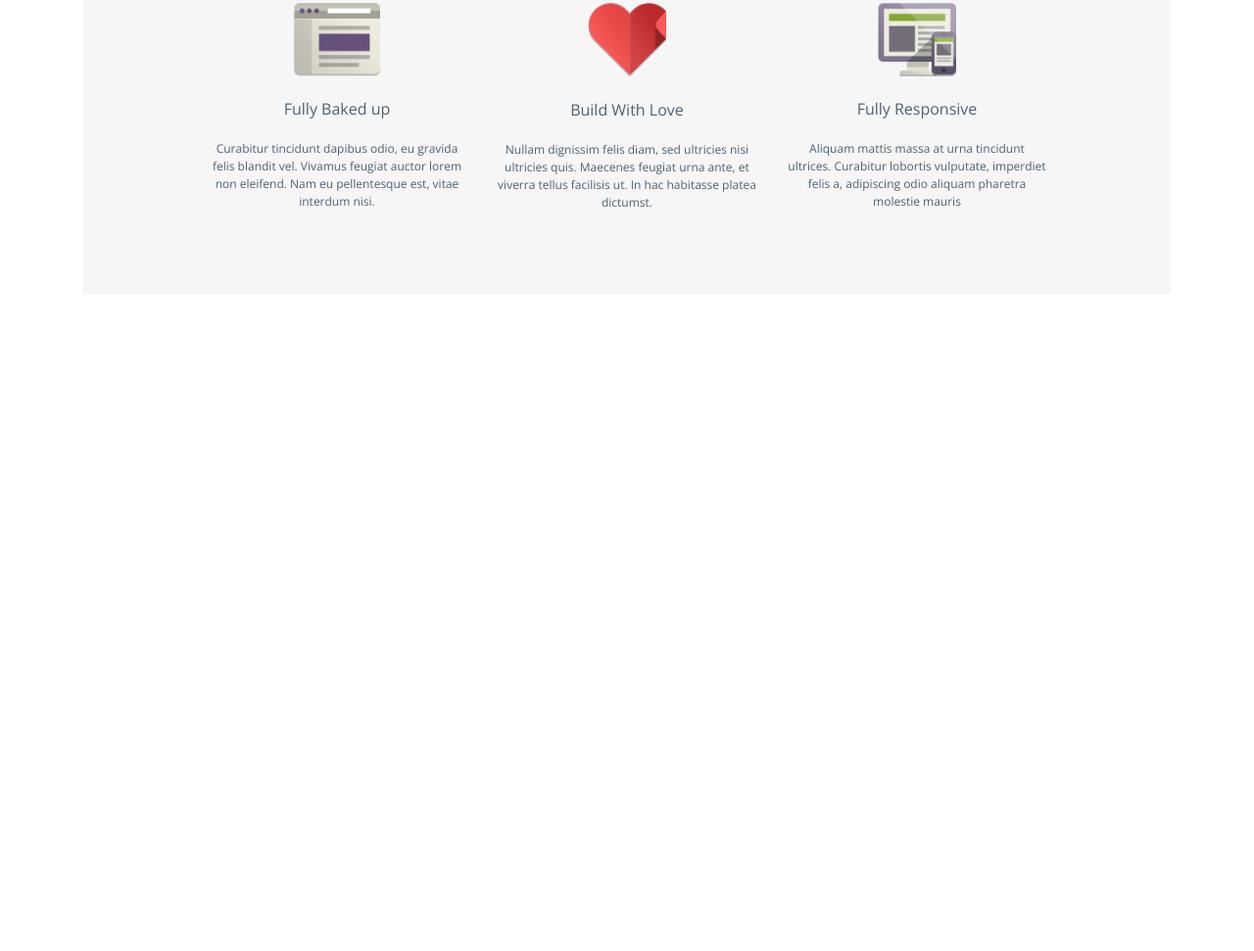
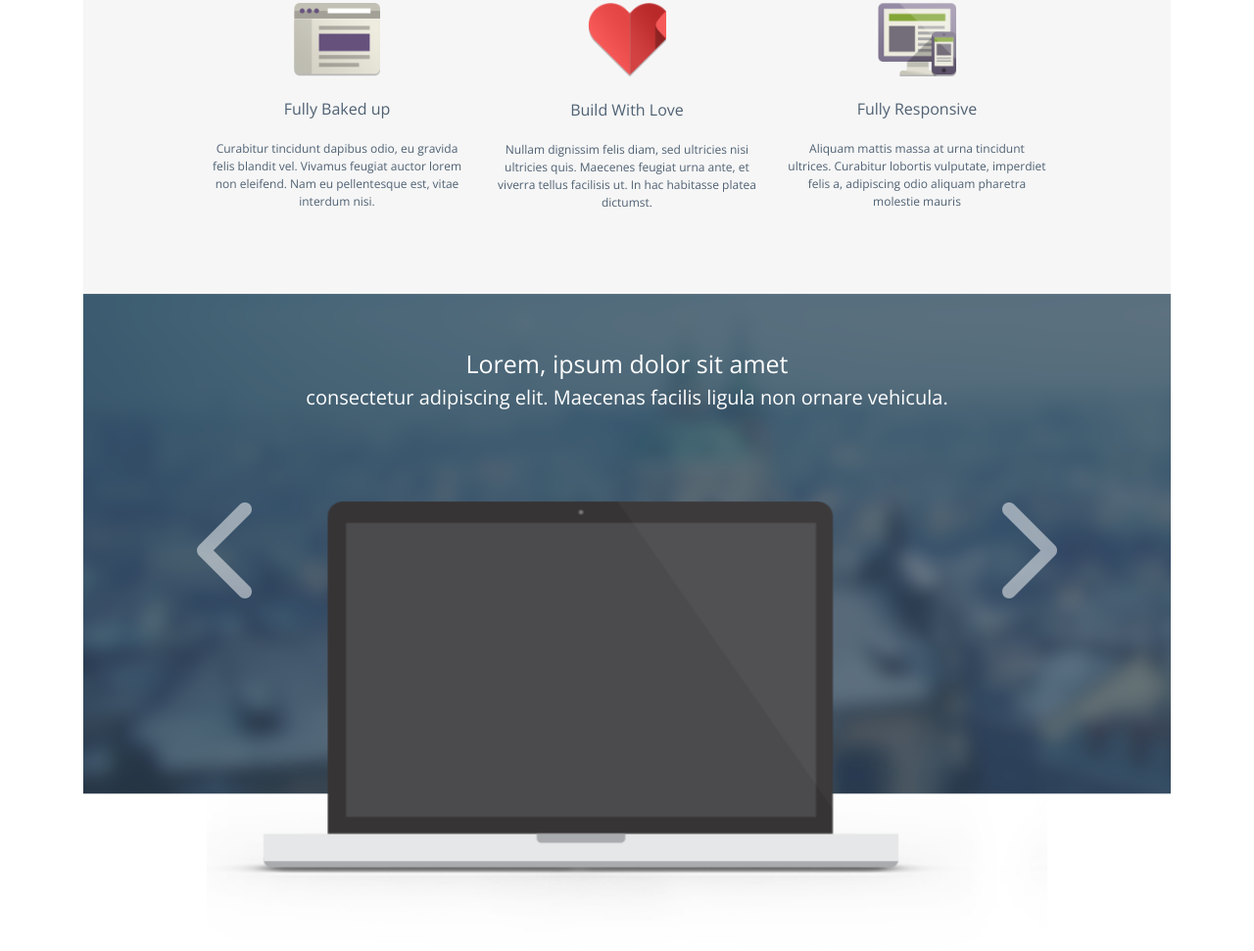
Before and after one commit to PrincessLaurora/landing_prova, a plain HTML site: page index.html in a window 1280 px wide. Shown: the part 1062-2033 px from the top of the page at 98% size. Before the commit the page ends 1362 px from the top, so only its background shows below. Drawn offline with nearby package versions, Linux system fonts and the light colour scheme; a web font is replaced by a local one.

Commit message:
features

```diff
--- a/css/styles.css
+++ b/css/styles.css
@@ -205,3 +205,33 @@ h4 {
 .icon2 {
     width: 30%;
 }
+
+#features {
+    background-image: url(../img/Bg2.png);
+    color: #4f6173;
+    background-repeat: no-repeat;
+    padding-top: 5%;
+    padding-bottom: 5%;
+}
+
+.fts {
+    margin-left: 10%;
+    margin-right: 10%;
+}
+
+
+.lorem {
+    color: white;
+}
+
+.cons {
+    color: white;
+    font-weight: 300;
+    padding-bottom: 10%;
+}
+
+.carousel-control-prev,
+.carousel-control-next {
+    width: 50px;
+    height: 100px;
+}
--- a/index.html
+++ b/index.html
@@ -8,6 +8,7 @@
         integrity="sha384-Vkoo8x4CGsO3+Hhxv8T/Q5PaXtkKtu6ug5TOeNV6gBiFeWPGFN9MuhOf23Q9Ifjh" crossorigin="anonymous">
     <link rel="stylesheet" href="./css/styles.css">
     <link href="https://fonts.googleapis.com/css?family=Open+Sans:300,400,700&display=swap" rel="stylesheet">
+    <script src="https://kit.fontawesome.com/f8d367b9cc.js" crossorigin="anonymous"></script>
     <title>Esercizio Landing Page</title>
     <meta name="description" content="Esercizio Landing Page">
 </head>
@@ -73,7 +74,7 @@
         </section>
         <section id="service">
             <div class="row srv">
-                <div class="col-12 col-md-4 ">
+                <div class="col-12 col-md-4">
                     <img class="icon1 img-centered" src="./img/browser.png" alt="browser">
                     <h6 class ="text-center pt-4">Fully Baked up</h6>
                     <p class="service">Curabitur tincidunt dapibus odio, eu gravida felis blandit vel. Vivamus feugiat auctor lorem non eleifend. Nam eu pellentesque est, vitae interdum nisi.</p>
@@ -87,6 +88,35 @@
                     <img class="icon2 img-centered" src="./img/responsive.png" alt="responsive">
                     <h6 class="text-center pt-4">Fully Responsive</h6>
                     <p class="service">Aliquam mattis massa at urna tincidunt ultrices. Curabitur lobortis vulputate, imperdiet felis a, adipiscing odio aliquam pharetra molestie mauris</p>
+                </div>
+            </div>
+        </section>
+        <section id="features">
+            <div class="row fts">
+                <div class="col-12">
+                    <h4 class="text-center lorem">Lorem, ipsum dolor sit amet</h4>
+                    <h5 class="text-center cons">consectetur adipiscing elit. Maecenas facilis ligula non ornare vehicula.</h5>
+                    <div id="carouselExampleControls" class="carousel slide" data-ride="carousel">
+                        <div class="carousel-inner">
+                            <div class="carousel-item active">
+                                <img src="./img/MacBook.png" class="d-block w-100 img-centered" alt="MacBook">
+                            </div>
+                            <div class="carousel-item">
+                                <img src="./img/MacBook.png" class="d-block w-100 img-centered" alt="MacBook">
+                            </div>
+                            <div class="carousel-item">
+                                <img src="./img/MacBook.png" class="d-block w-100 img-centered" alt="MacBook">
+                            </div>
+                        </div>
+                        <a class="carousel-control-prev" href="#carouselExampleControls" role="button" data-slide="prev">
+                            <span aria-hidden="true"><i class="fas fa-chevron-left fa-7x"></i></span>
+                            <span class="sr-only">Previous</span>
+                        </a>
+                        <a class="carousel-control-next" href="#carouselExampleControls" role="button" data-slide="next">
+                            <span aria-hidden="true"><i class="fas fa-chevron-right fa-7x"></i></span>
+                            <span class="sr-only">Next</span>
+                        </a>
+                    </div>
                 </div>
             </div>
         </section>
```
